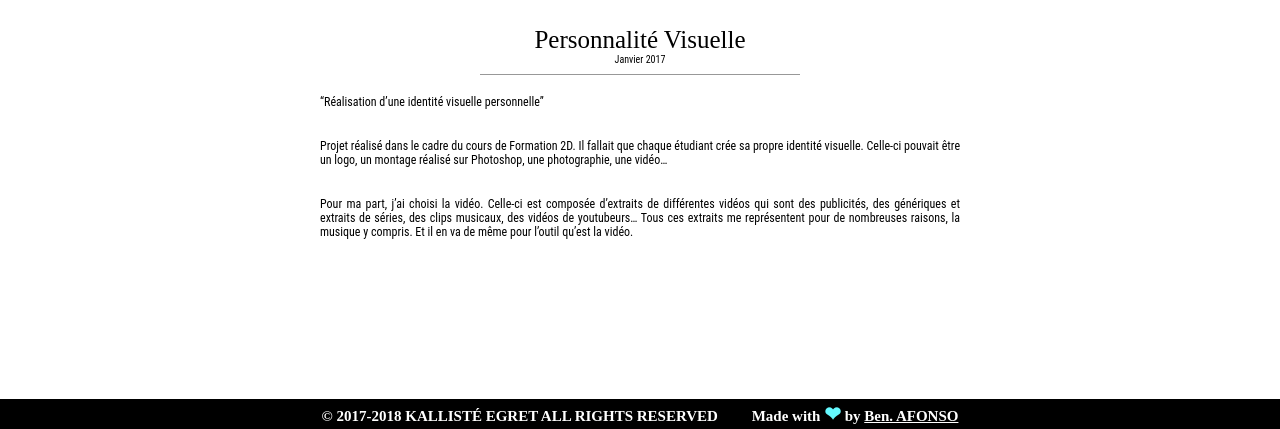
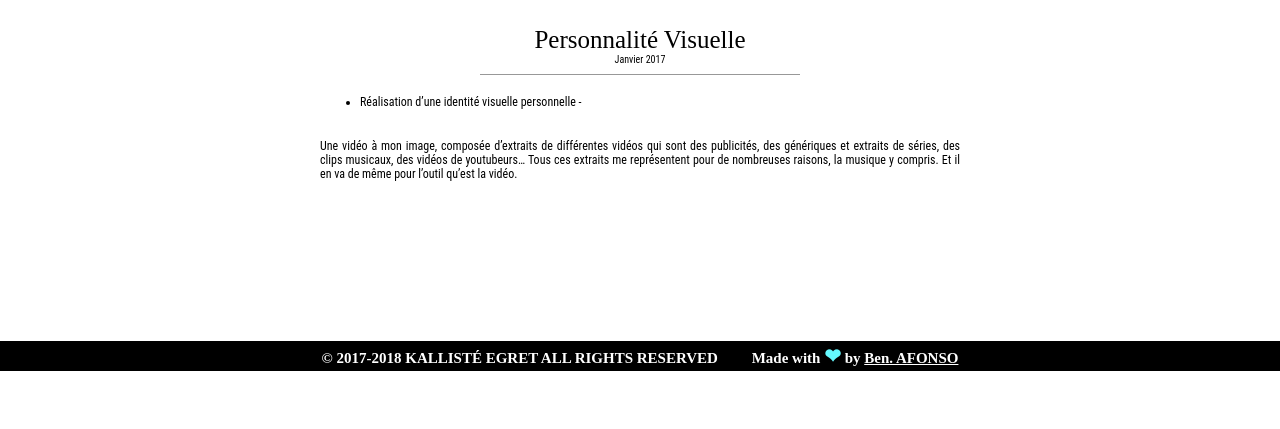
Before and after one commit to kallistegret/kallistegret.github.io, a Jekyll site: the page built from _projects/2017-01-30-PersonnaliteVisuelle.md, in a window 1280 px wide, cut to the strip 474-903 px from the top of the page. Built offline with Jekyll 4.4.1, drawn with Linux system fonts in a browser that asks for light colours; some web fonts are replaced; a script that is not in the unit is left out.

Commit message:
Update 2017-01-30-PersonnaliteVisuelle.md

```diff
--- a/_projects/2017-01-30-PersonnaliteVisuelle.md
+++ b/_projects/2017-01-30-PersonnaliteVisuelle.md
@@ -15,11 +15,7 @@ video:
       type: "video/mp4"
 project_date: Janvier 2017
 ---
-"Réalisation d'une identité visuelle personnelle"
+- Réalisation d'une identité visuelle personnelle -
 
-Projet réalisé dans le cadre du cours de Formation 2D.
-Il fallait que chaque étudiant crée sa propre identité visuelle. Celle-ci pouvait être un logo, un montage réalisé sur Photoshop, une photographie, une vidéo...
-
-Pour ma part, j'ai choisi la vidéo.
-Celle-ci est composée d'extraits de différentes vidéos qui sont des publicités, des génériques et extraits de séries, des clips musicaux, des vidéos de youtubeurs...
+Une vidéo à mon image, composée d'extraits de différentes vidéos qui sont des publicités, des génériques et extraits de séries, des clips musicaux, des vidéos de youtubeurs...
 Tous ces extraits me représentent pour de nombreuses raisons, la musique y compris. Et il en va de même pour l'outil qu'est la vidéo.
```
